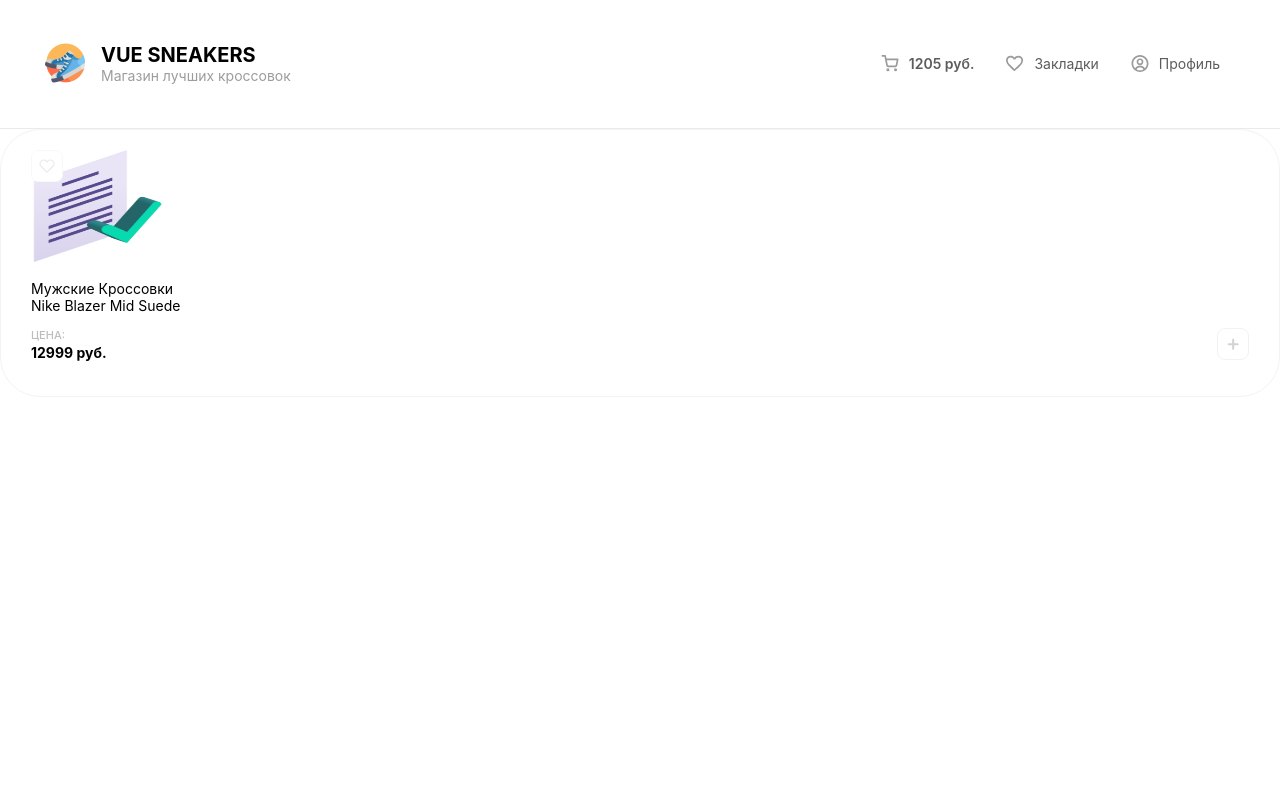
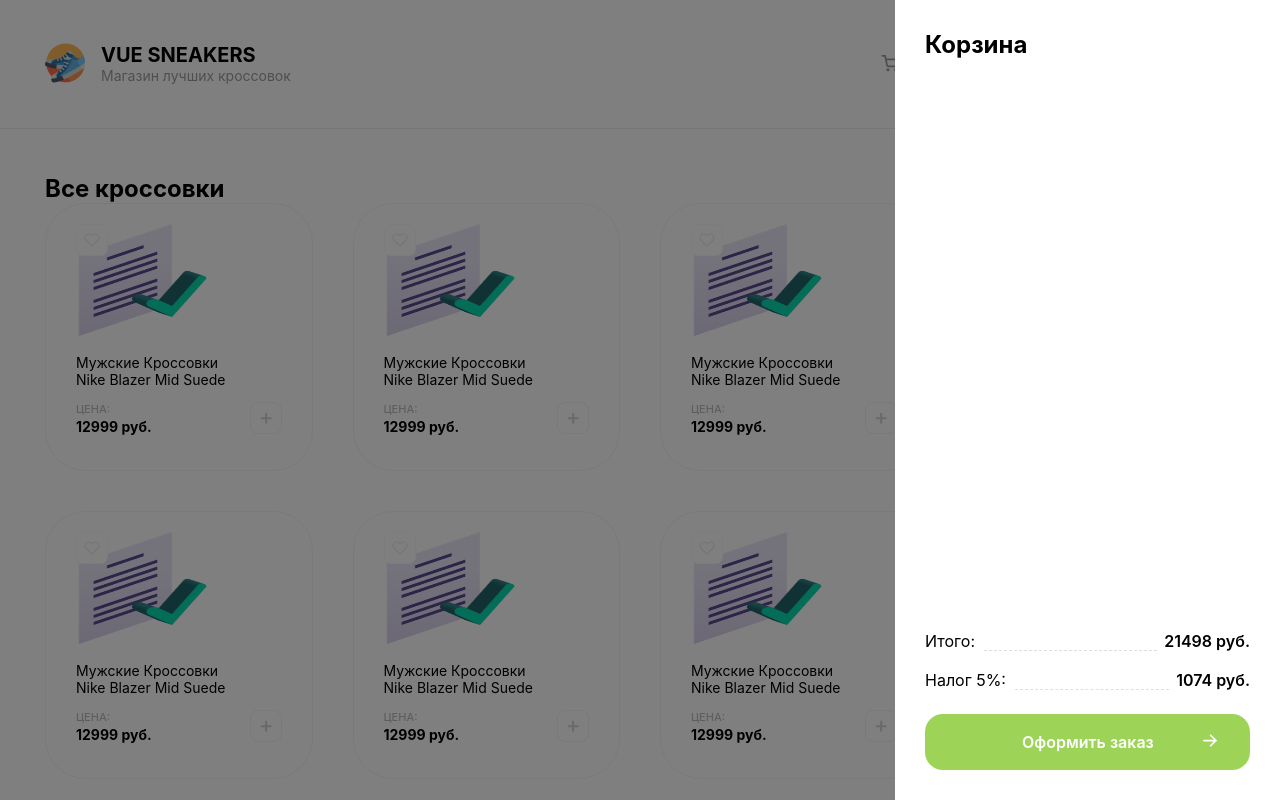
Before and after one commit to Brossend/vue-sneakers, a Vue app: page / in a window 1280 px wide. Shown: the top 800 px of the page. Built offline with nearby package versions, Linux system fonts and the light colour scheme.

Commit message:
feat: add cards grid and basket

```diff
--- a/src/App.vue
+++ b/src/App.vue
@@ -1,11 +1,19 @@
 <template>
   <Header/>
-  <Card/>
+
+  <div style="padding: 45px;">
+    <h2>Все кроссовки</h2>
+
+    <CardList/>
+  </div>
+
+  <Drawer/>
 </template>
 
 <script lang="ts" setup>
 import Header from "./components/header/header.vue";
-import Card from "./components/card/card.vue";
+import CardList from "./components/card/cardList/cardList.vue";
+import Drawer from "./components/Drawer/Drawer.vue";
 </script>
 
 <style lang='scss' src="./assets/styles/index.scss">
--- /dev/null
+++ b/src/components/Drawer/Drawer.scss
@@ -0,0 +1,101 @@
+.drawer {
+  display: flex;
+  flex-direction: row;
+
+  height: 100vh;
+  width: 100%;
+
+  top: 0;
+  left: 0;
+
+  position: fixed;
+
+  &__void {
+    width: 100%;
+
+    opacity: 0.5;
+    background: #000;
+  }
+
+  &__basket {
+    display: flex;
+    flex-direction: column;
+
+    justify-content: end;
+
+    background: white;
+
+    padding: 30px;
+
+    &__title {
+      color: #000;
+
+      font-size: 24px;
+      font-weight: 700;
+
+      margin-bottom: auto;
+    }
+
+    &__description {
+      display: flex;
+      flex-direction: row;
+
+      justify-content: space-between;
+
+      margin-top: 19px;
+      overflow: auto;
+
+      &__text {
+        color: #000;
+
+        font-size: 16px;
+        font-weight: 400;
+      }
+
+      &__price {
+        color: #000;
+
+        font-size: 16px;
+        font-weight: 600;
+      }
+
+      span {
+        flex: 1;
+
+        border-bottom: 1px dashed #DFDFDF;
+
+        margin-right: 7px;
+        margin-left: 9px;
+      }
+    }
+
+    &__button {
+      display: flex;
+      flex-direction: row;
+
+      min-width: 325px;
+
+      justify-content: space-between;
+
+      border: 0;
+      border-radius: 18px;
+      background: #9DD458;
+
+      margin-top: 24px;
+      padding: 18px 33px 18px 97px;
+
+      span {
+        display: block;
+        color: #FFF;
+
+        font-size: 16px;
+        font-weight: 600;
+      }
+
+      img {
+        width: 14px;
+        height: 17px;
+      }
+    }
+  }
+}
--- /dev/null
+++ b/src/components/Drawer/Drawer.vue
@@ -0,0 +1,34 @@
+<template>
+  <div class="drawer">
+    <div class="drawer__void">
+
+    </div>
+    <div class="drawer__basket">
+      <h2 class="drawer__basket__title">Корзина</h2>
+
+      <div class="drawer__basket__description">
+        <p class="drawer__basket__description__text">Итого:</p>
+        <span/>
+        <p class="drawer__basket__description__price">{{ 21498 }} руб.</p>
+      </div>
+      <div class="drawer__basket__description">
+        <p class="drawer__basket__description__text">Налог 5%:</p>
+        <span/>
+        <p class="drawer__basket__description__price">{{ 1074 }} руб.</p>
+      </div>
+
+      <button class="drawer__basket__button">
+        <span>Оформить заказ</span>
+        <img alt="arrow" src="../../assets/icons/arrow-next.svg">
+      </button>
+    </div>
+  </div>
+</template>
+
+<script lang="ts" setup>
+
+</script>
+
+<style lang="scss" scoped src="./Drawer.scss">
+
+</style>
--- a/src/components/card/card.scss
+++ b/src/components/card/card.scss
@@ -2,7 +2,17 @@
   border-radius: 40px;
   border: 1px solid #F3F3F3;
 
+  background: white;
+
   padding: 20px 30px 34px;
+
+  transition: ease 0.3s;
+
+  &:hover {
+    transform: translateY(-10px);
+    box-shadow: 0 5px 5px 0 rgba(0, 0, 0, 0.1);
+    transition: ease 0.3s;
+  }
 
   &__image {
     width: 133px;
--- a/src/components/card/card.vue
+++ b/src/components/card/card.vue
@@ -11,14 +11,21 @@
         <span class="card__cost-value">{{ 12999 }} руб.</span>
       </div>
       <button class="card__plus-btn">
-        <img alt="plus" src="../../assets/icons/plus.svg"/>
+        <img alt="plus"
+             src="../../assets/icons/plus.svg"/>
       </button>
     </div>
   </div>
 </template>
 
 <script lang="ts" setup>
-
+const prop = defineProps({
+  title: String,
+  imageUrl: String,
+  price: Number,
+  isFavorite: Boolean,
+  isAdded: Boolean,
+});
 </script>
 
 <style lang="scss" scoped src="./card.scss">
--- /dev/null
+++ b/src/components/card/cardList/cardList.scss
@@ -0,0 +1,6 @@
+.cardList {
+  display: grid;
+
+  gap: 40px;
+  grid-template-columns: repeat(4, auto);
+}
--- /dev/null
+++ b/src/components/card/cardList/cardList.vue
@@ -0,0 +1,38 @@
+<template>
+  <div class="cardList">
+    <Card/>
+    <Card/>
+    <Card/>
+    <Card/>
+    <Card/>
+    <Card/>
+    <Card/>
+    <Card/>
+    <Card/>
+    <Card/>
+    <Card/>
+    <Card/>
+    <Card/>
+    <Card/>
+    <Card/>
+    <Card/>
+    <Card/>
+    <Card/>
+    <Card/>
+    <Card/>
+    <Card/>
+    <Card/>
+    <Card/>
+    <Card/>
+    <Card/>
+  </div>
+</template>
+
+<script lang="ts" setup>
+
+import Card from "../card.vue";
+</script>
+
+<style lang="scss" scoped src="./cardList.scss">
+
+</style>
```
